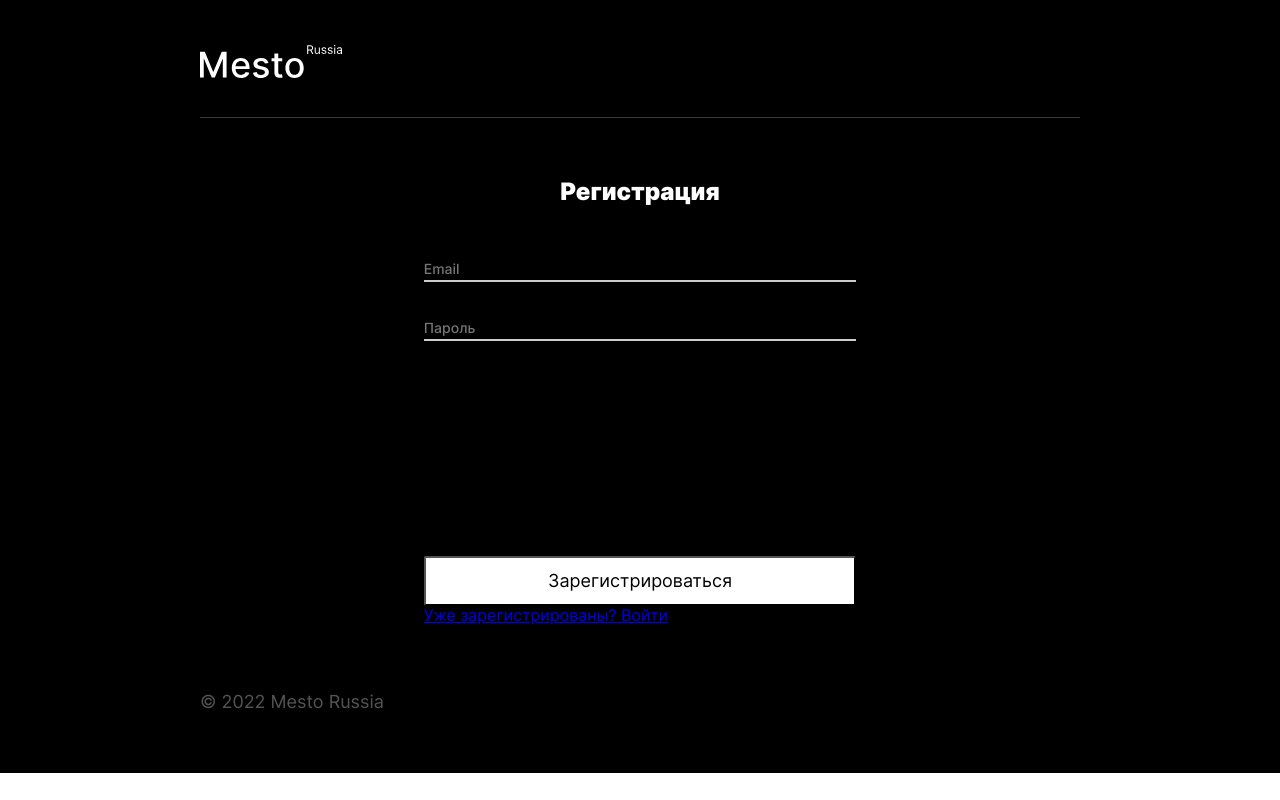
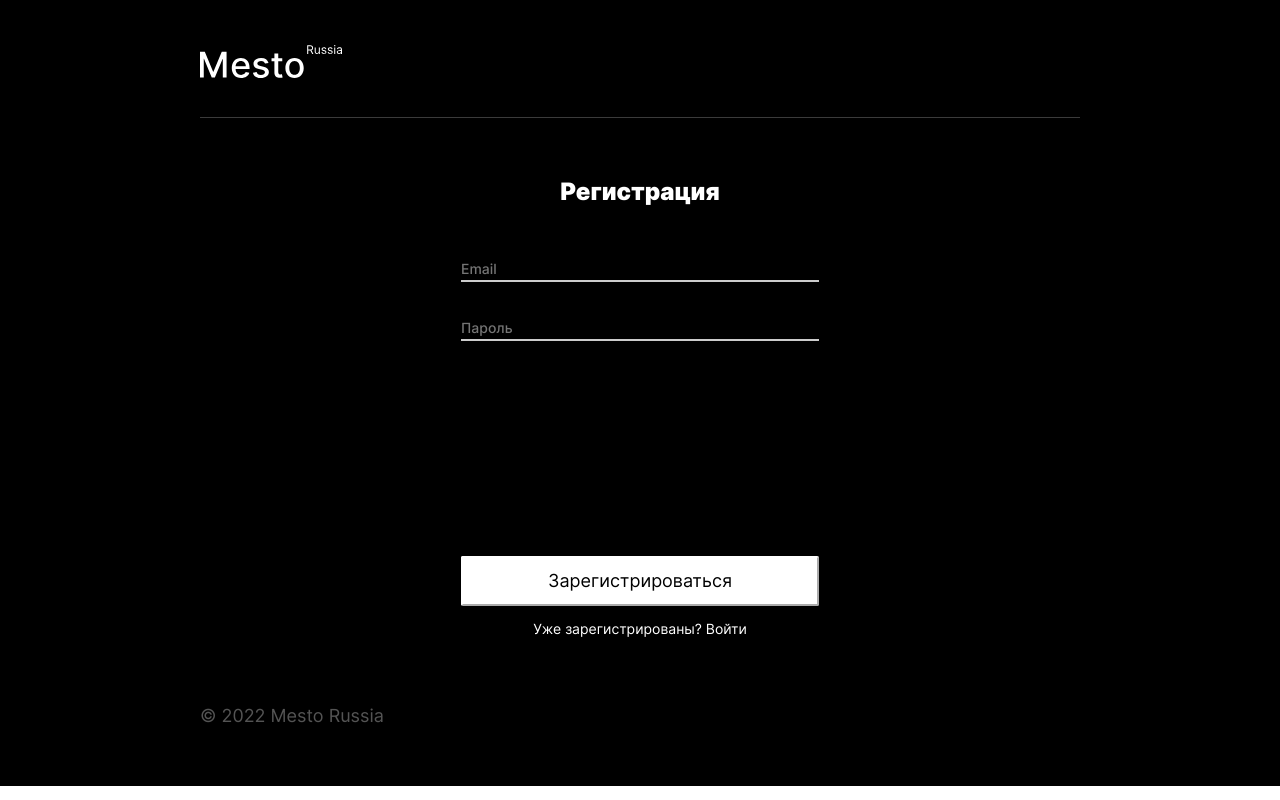
Before and after one commit to IvanShein/react-mesto-auth, a React (Create React App) app: page /sign-up in a window 1280 px wide. Built offline with nearby package versions, Linux system fonts and the light colour scheme; no server answers.

Commit message:
feat: сверстать компонент Register

```diff
--- a/src/blocks/login/__buton-submit/login__button-submit.css
+++ b/src/blocks/login/__buton-submit/login__button-submit.css
@@ -1,5 +1,5 @@
 .login__button-submit {
-  margin: auto 0;
+  margin: 215px 0 15px;
   padding: 0;
   width: 100%;
   min-height: 50px;
@@ -10,4 +10,5 @@
   line-height: 1.21;
   color: #000;
   border-radius: 2px;
+  border-color: #fff;
 }
--- a/src/blocks/login/__button-container/login__button-container.css
+++ b/src/blocks/login/__button-container/login__button-container.css
@@ -1,4 +1,7 @@
 .login__button-container {
   margin: 0;
   padding: 215px 0 0;
+  display: block;
+  max-width: 358px;
+  width: 100%;
 }
--- /dev/null
+++ b/src/blocks/login/__signin-link/login__signin-link.css
@@ -0,0 +1,9 @@
+.login__signin-link {
+text-align: center;
+color: #fff;
+font-size: 14px;
+line-height: 1.2;
+padding: 0;
+margin: 0 auto;
+text-decoration: none;
+}
--- a/src/components/Register.js
+++ b/src/components/Register.js
@@ -30,10 +30,8 @@ function Register(props) {
       <form className="login__form" onSubmit={handleSubmit}>
         <input className="login__input" required name="email" type="email" value={email} placeholder="Email" onChange={handleEmailChange} />
         <input className="login__input" required name="password" type="password" value={password} placeholder="Пароль" onChange={handlePasswordChange} />
-        <div className="login__button-container">
-          <button className="login__button-submit" type="submit">Зарегистрироваться</button>
-          <Link className='login__signin-link' to='/sign-in'>Уже зарегистрированы? Войти</Link>
-        </div>
+        <button className="login__button-submit" type="submit">Зарегистрироваться</button>
+        <Link className='login__signin-link' to='/sign-in'>Уже зарегистрированы? Войти</Link>
       </form>
     </div>
   );
--- a/src/index.css
+++ b/src/index.css
@@ -65,3 +65,4 @@
 @import url(./blocks/login/__input/login__input.css);
 @import url(./blocks/login/__button-container/login__button-container.css);
 @import url(./blocks/login/__buton-submit/login__button-submit.css);
+@import url(./blocks/login/__signin-link/login__signin-link.css);
```
